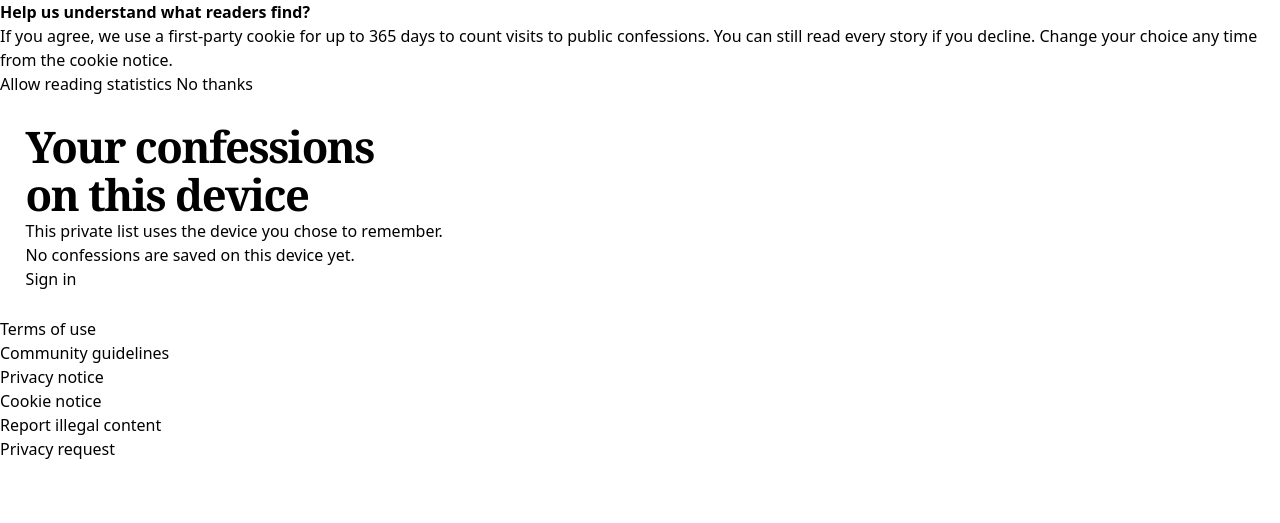
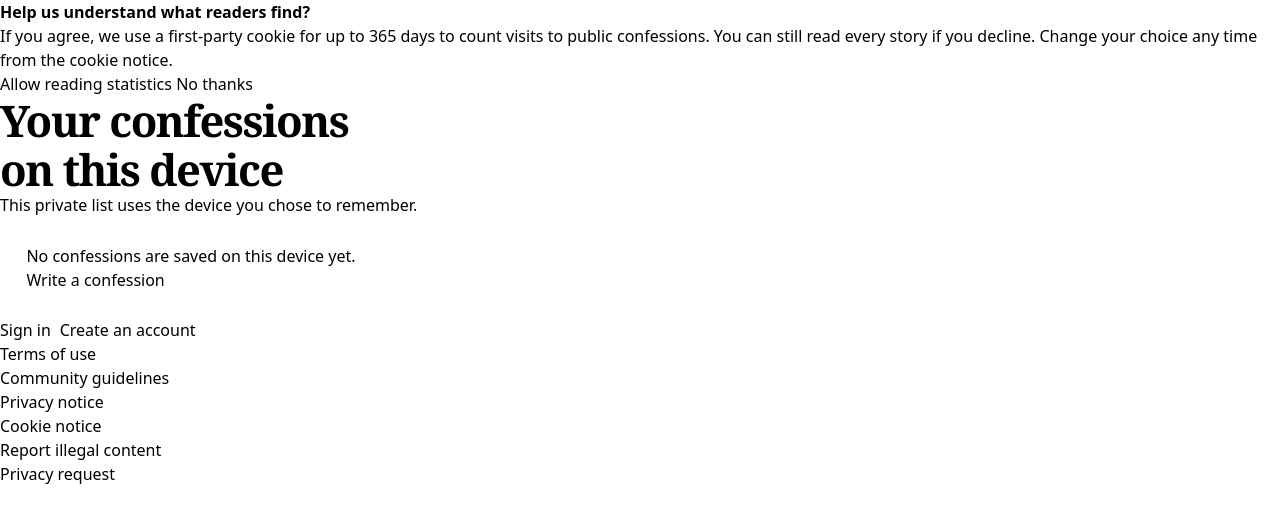
Before and after one commit to fuadoglu/LavbeEtiraf, a Laravel app: page /en/my/device in a window 1280 px wide. Shown: the part 144-667 px from the top of the page. Run offline with Laravel 12, Linux system fonts and the light colour scheme; data that the repository does not hold is empty; style sheets or scripts are compiled from the project's sources.

Commit message:
Make the guest device page easier to navigate

```diff
--- a/resources/css/plum-ink.css
+++ b/resources/css/plum-ink.css
@@ -651,6 +651,62 @@
     gap: .65rem;
 }
 
+.device-page > .page-heading {
+    margin-block-end: 0;
+}
+
+.device-empty {
+    justify-items: start;
+    padding: clamp(1rem, 4vw, 1.65rem);
+    background: var(--surface);
+    text-align: start;
+}
+
+.device-empty .empty-mark,
+.device-empty .button {
+    margin: 0;
+}
+
+.device-confession-status {
+    max-inline-size: 100%;
+    padding: .2rem .5rem;
+    border-radius: .4rem;
+    background: var(--hint);
+    color: var(--action);
+    font-size: .85rem;
+}
+
+.device-confession-list h2 > a {
+    display: inline-flex;
+    min-block-size: 2.75rem;
+    align-items: center;
+    color: inherit;
+}
+
+.device-page-actions {
+    display: flex;
+    flex-wrap: wrap;
+    gap: .55rem;
+}
+
+.device-access {
+    border-block-start: 1px solid var(--line);
+}
+
+.device-access > summary {
+    min-block-size: 2.75rem;
+    padding-block: .6rem;
+    color: var(--action);
+    cursor: pointer;
+}
+
+.device-access > form {
+    display: grid;
+    justify-items: start;
+    gap: .65rem;
+    color: var(--muted);
+}
+
 .write-page > .page-heading > div:has(> .button),
 .write-page > .page-heading > form {
     display: flex;
--- a/resources/views/confessions/device-index.blade.php
+++ b/resources/views/confessions/device-index.blade.php
@@ -3,32 +3,56 @@
 @section('title', __('guest.device_title').' · '.config('app.name'))
 
 @section('content')
-    <section class="write-page submission-result">
-        <h1>{{ __('guest.device_title') }}</h1>
-        <p>{{ __('guest.device_intro') }}</p>
+    <section class="write-page device-page" aria-labelledby="device-title">
+        <header class="page-heading">
+            <h1 id="device-title">{{ __('guest.device_title') }}</h1>
+            <p>{{ __('guest.device_intro') }}</p>
+        </header>
+
         @if(session('status'))<x-status tone="success">{{ session('status') }}</x-status>@endif
-        @if($canForgetDevice)
-            <form method="post" action="{{ route('confessions.device.forget', ['locale' => $lavbeLocale['segment']]) }}" class="device-forget-form">
-                @csrf
-                <p>{{ __('guest.device_forget_hint') }}</p>
-                <button class="button button-secondary" type="submit">{{ __('guest.device_forget') }}</button>
-            </form>
-        @endif
+
         @if($confessions->isEmpty())
-            <p>{{ __('guest.device_empty') }}</p>
-            <a href="{{ route('account.login', ['locale' => $lavbeLocale['segment']]) }}">{{ __('account.login_title') }}</a>
+            <div class="empty-state device-empty">
+                <span class="empty-mark"><x-icon name="book-open" class="icon-large" /></span>
+                <p>{{ __('guest.device_empty') }}</p>
+                <a class="button" href="{{ route('confessions.create', ['locale' => $lavbeLocale['segment']]) }}"><x-icon name="pen-line" />{{ __('guest.write_title') }}</a>
+            </div>
         @else
             <div class="device-confession-list">
                 @foreach($confessions as $confession)
                     @php($revision = $confession->revisions->sortByDesc('revision')->first())
                     <article class="feed-card">
-                        <h2>{{ $revision?->title ?: __('lavbe.untitled_confession') }}</h2>
-                        <p>{{ __('guest.device_status') }}: {{ __('state.'.($confession->status === 'unpublished' ? 'pending' : $confession->status)) }}</p>
-                        <a href="{{ route('confessions.status', ['locale' => app(App\Support\Lavbe\LocaleRegistry::class)->urlSegment($confession->locale), 'publicId' => $confession->public_id]) }}">{{ __('guest.write_owner_link') }}</a>
+                        <p class="device-confession-status">{{ __('guest.device_status') }}: {{ __('state.'.($confession->status === 'unpublished' ? 'pending' : $confession->status)) }}</p>
+                        <h2>
+                            <a href="{{ route('confessions.status', ['locale' => app(App\Support\Lavbe\LocaleRegistry::class)->urlSegment($confession->locale), 'publicId' => $confession->public_id]) }}" @if($revision?->title) lang="{{ $confession->locale }}" @endif>{{ $revision?->title ?: __('lavbe.untitled_confession') }}</a>
+                        </h2>
                     </article>
                 @endforeach
             </div>
             @if($confessions->hasPages())<x-pagination :paginator="$confessions" />@endif
         @endif
+
+        <div class="device-page-actions">
+            @if($confessions->isNotEmpty())
+                <a class="button" href="{{ route('confessions.create', ['locale' => $lavbeLocale['segment']]) }}"><x-icon name="pen-line" />{{ __('guest.write_title') }}</a>
+            @endif
+            @auth
+                <a class="button button-secondary" href="{{ route('account.home', ['locale' => $lavbeLocale['segment']]) }}"><x-icon name="user-round" />{{ __('account.my_title', ['app_name' => config('app.name')]) }}</a>
+            @else
+                <a class="button button-secondary" href="{{ route('account.login', ['locale' => $lavbeLocale['segment']]) }}"><x-icon name="user-round" />{{ __('account.login_title') }}</a>
+                <a class="button button-secondary" href="{{ route('account.register', ['locale' => $lavbeLocale['segment']]) }}">{{ __('account.register_title') }}</a>
+            @endauth
+        </div>
+
+        @if($canForgetDevice)
+            <details class="device-access">
+                <summary>{{ __('guest.device_forget') }}</summary>
+                <form method="post" action="{{ route('confessions.device.forget', ['locale' => $lavbeLocale['segment']]) }}">
+                    @csrf
+                    <p id="device-forget-hint">{{ __('guest.device_forget_hint') }}</p>
+                    <button class="button button-secondary" type="submit" aria-describedby="device-forget-hint">{{ __('guest.device_forget') }}</button>
+                </form>
+            </details>
+        @endif
     </section>
 @endsection
```
Also changed, not shown: docs/ui/screens-and-states.md (+1 -0 lines), tests/Feature/GuestConfessionTest.php (+11 -0 lines).
